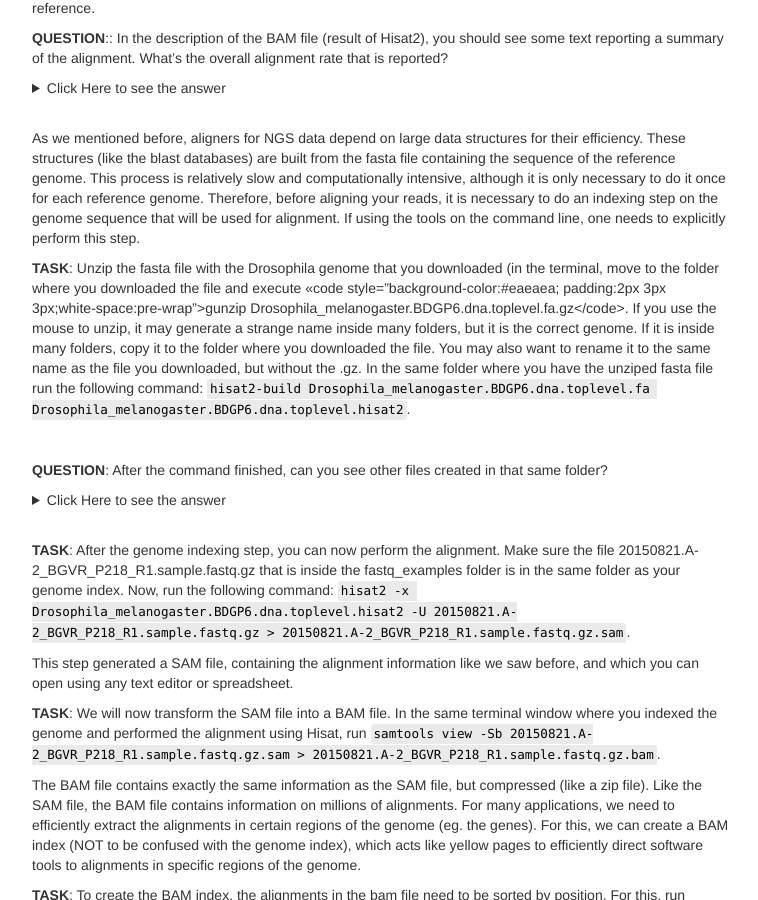
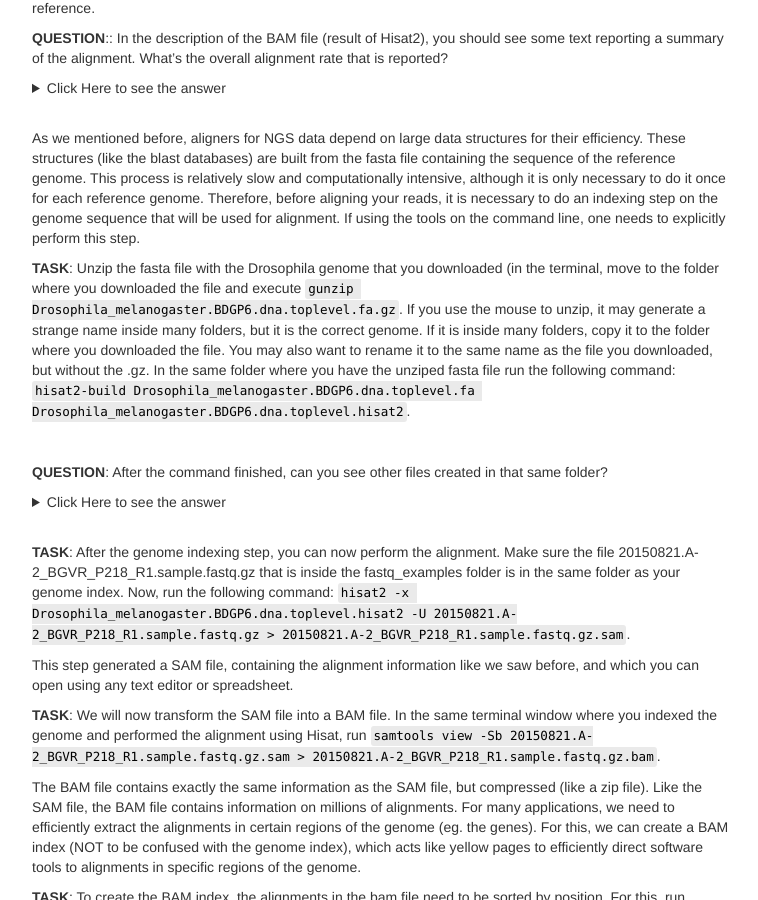
Before and after one commit to GTPB/ADER19F, a Jekyll site: the page built from pages/L05.md, in a window 1280 px wide and 900 px high, scrolled down 4212 px. Shown: the whole window, without its empty margins (258-1016 px from the left). Built offline with Jekyll 4.4.1, drawn with Linux system fonts in a browser that asks for light colours.

Commit message:
Update L05.md

```diff
--- a/pages/L05.md
+++ b/pages/L05.md
@@ -81,7 +81,7 @@ The overall alignment rate is 81.41%.
 As we mentioned before, aligners for NGS data depend on large data structures for their efficiency. These structures (like the blast databases) are built from the fasta file containing the sequence of the reference genome. This process is relatively slow and computationally intensive, although it is only necessary to do it once for each reference genome. Therefore, before aligning your reads, it is necessary to do an indexing step on the genome sequence that will be used for alignment. If using the tools on the command line, one needs to explicitly perform this step.
 
 
-**TASK**: Unzip the fasta file with the Drosophila genome that you downloaded (in the terminal, move to the folder where you downloaded the file and execute <<code style="background-color:#eaeaea; padding:2px 3px 3px;white-space:pre-wrap">gunzip Drosophila_melanogaster.BDGP6.dna.toplevel.fa.gz</code>. If you use the mouse to unzip, it may generate a strange name inside many folders, but it is the correct genome. If it is inside many folders, copy it to the folder where you downloaded the file. You may also want to rename it to the same name as the file you downloaded, but without the .gz. In the same folder where you have the unziped fasta file run the following command: <code style="background-color:#eaeaea; padding:2px 3px 3px;white-space:pre-wrap">hisat2-build Drosophila_melanogaster.BDGP6.dna.toplevel.fa Drosophila_melanogaster.BDGP6.dna.toplevel.hisat2</code>.
+**TASK**: Unzip the fasta file with the Drosophila genome that you downloaded (in the terminal, move to the folder where you downloaded the file and execute <code style="background-color:#eaeaea; padding:2px 3px 3px;white-space:pre-wrap">gunzip Drosophila_melanogaster.BDGP6.dna.toplevel.fa.gz</code>. If you use the mouse to unzip, it may generate a strange name inside many folders, but it is the correct genome. If it is inside many folders, copy it to the folder where you downloaded the file. You may also want to rename it to the same name as the file you downloaded, but without the .gz. In the same folder where you have the unziped fasta file run the following command: <code style="background-color:#eaeaea; padding:2px 3px 3px;white-space:pre-wrap">hisat2-build Drosophila_melanogaster.BDGP6.dna.toplevel.fa Drosophila_melanogaster.BDGP6.dna.toplevel.hisat2</code>.
 
 <br/>
 
```
